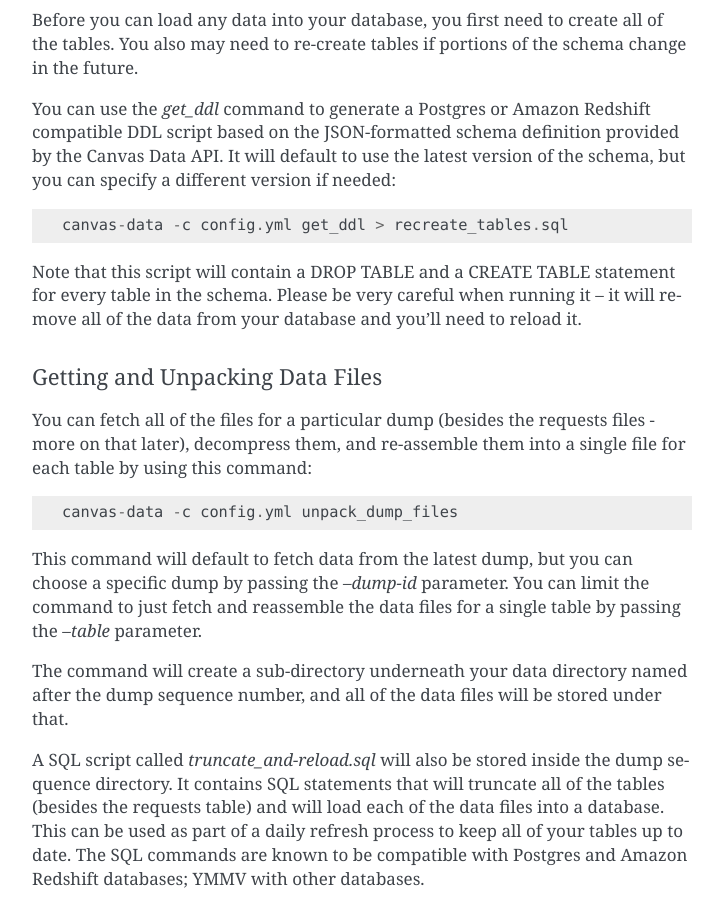
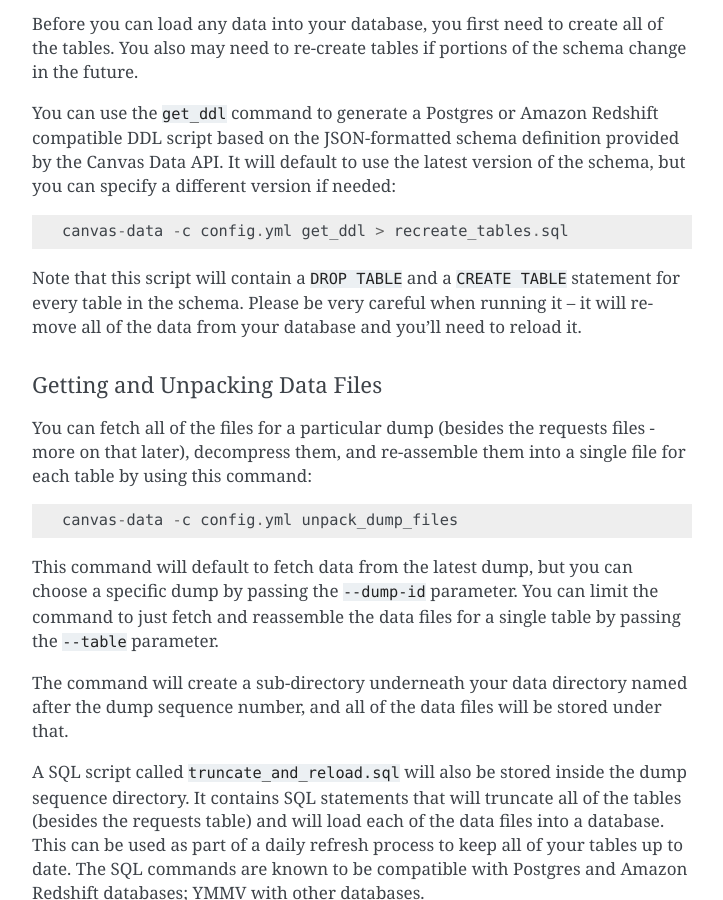
Before and after one commit to Harvard-University-iCommons/canvas-data-sdk, a Sphinx documentation site: the page built from docs/intro.rst, in a window 1280 px wide and 900 px high, scrolled down 1395 px. Shown: the whole window, without its empty margins (388-1111 px from the left). Built offline with Sphinx 7.4.7, drawn with Linux system fonts in a browser that asks for light colours.

Commit message:
doc formatting

```diff
--- a/docs/intro.rst
+++ b/docs/intro.rst
@@ -21,7 +21,7 @@
 ------------------------------
 
 Installing the module via pip should have also installed a command-line utility
-called `canvas-data`.  You can get help by typing::
+called ``canvas-data``.  You can get help by typing::
 
   canvas-data --help
 
@@ -46,7 +46,7 @@
 Alternatively you can create a YAML-formatted config file and specify that instead. Several of the
 sub-commands need to know where to store downloaded file fragments and where to
 store the re-assembled data files. You can specify these locations in the config
-file too. For example, create a config file called `config.yml` containing::
+file too. For example, create a config file called ``config.yml`` containing::
 
   api_secret: XXXXX
   api_key: YYYYY
@@ -64,14 +64,14 @@
 the tables. You also may need to re-create tables if portions of the schema change
 in the future.
 
-You can use the `get_ddl` command to generate a Postgres or Amazon Redshift compatible
+You can use the ``get_ddl`` command to generate a Postgres or Amazon Redshift compatible
 DDL script based on the JSON-formatted schema definition provided by the Canvas
 Data API. It will default to use the latest version of the schema, but you can
 specify a different version if needed::
 
   canvas-data -c config.yml get_ddl > recreate_tables.sql
 
-Note that this script will contain a DROP TABLE and a CREATE TABLE statement for
+Note that this script will contain a ``DROP TABLE`` and a ``CREATE TABLE`` statement for
 every table in the schema. Please be very careful when running it -- it will
 remove all of the data from your database and you'll need to reload it.
 
@@ -85,14 +85,14 @@
   canvas-data -c config.yml unpack_dump_files
 
 This command will default to fetch data from the latest dump, but you can choose
-a specific dump by passing the `--dump-id` parameter. You can limit the command
-to just fetch and reassemble the data files for a single table by passing the `--table`
+a specific dump by passing the ``--dump-id`` parameter. You can limit the command
+to just fetch and reassemble the data files for a single table by passing the ``--table``
 parameter.
 
 The command will create a sub-directory underneath your data directory named after
 the dump sequence number, and all of the data files will be stored under that.
 
-A SQL script called `truncate_and-reload.sql` will also be stored inside the dump
+A SQL script called ``truncate_and_reload.sql`` will also be stored inside the dump
 sequence directory. It contains SQL statements that will truncate all of the tables (besides
 the requests table) and will load each of the data files into a database. This can be used as
 part of a daily refresh process to keep all of your tables up to date. The SQL
@@ -106,8 +106,8 @@
 
   canvas-data -c config.yml get_dump_files
 
-Note that if you later run the `unpack_dump_files` command, it won't need to re-download
-files that you've already fetched using `get_dump_files`.
+Note that if you later run the ``unpack_dump_files`` command, it won't need to re-download
+files that you've already fetched using ``get_dump_files``.
 
 Using the API in your own code
 ------------------------------
```
